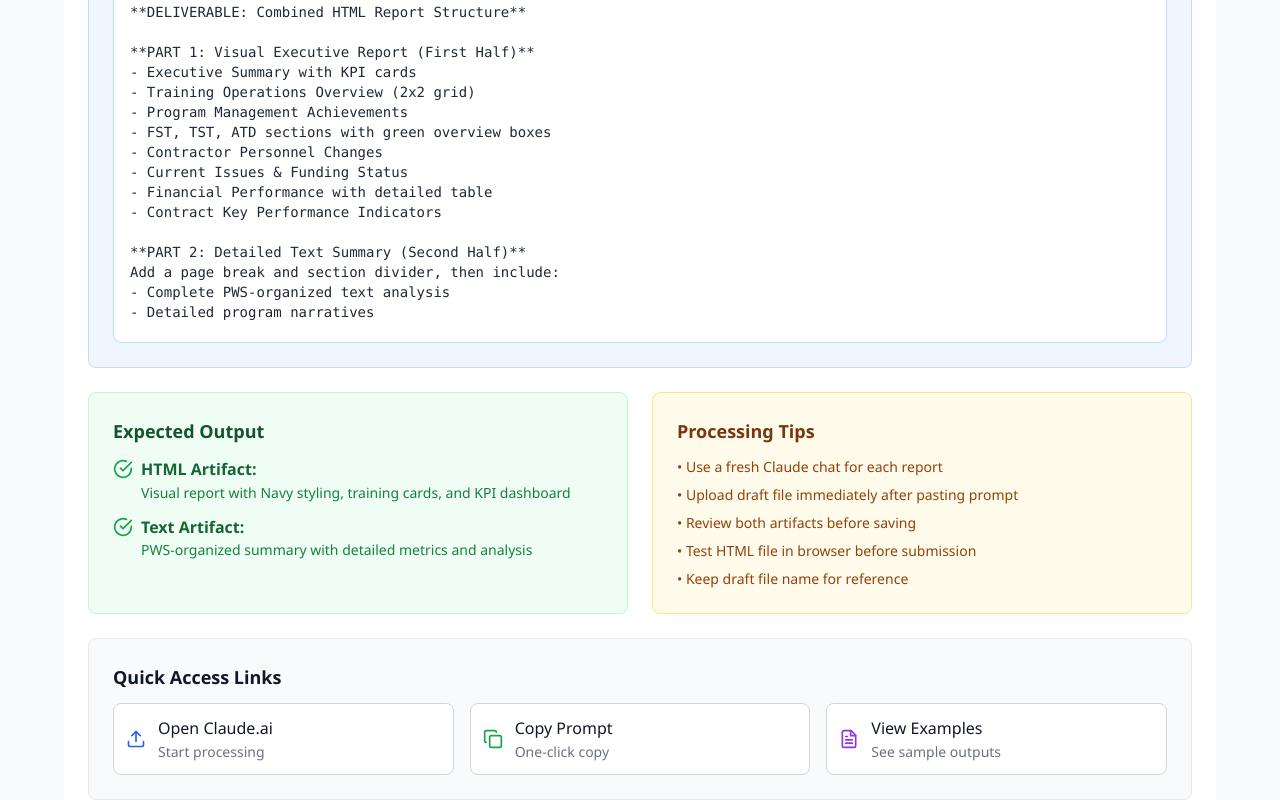
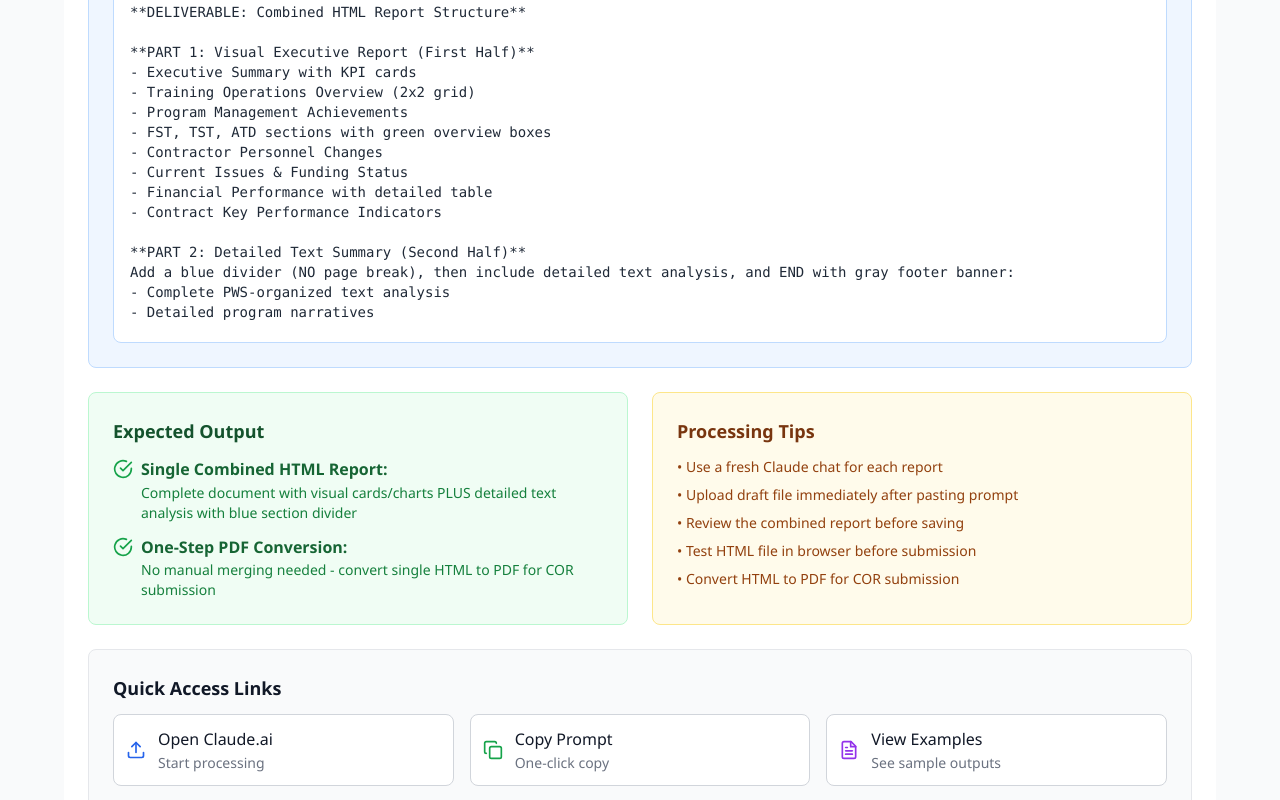
Before and after one commit to petrockc/NITC-report-generator, a React (Create React App) app: page / in a window 1280 px wide. Shown: the part 402-1202 px from the top of the page. Built offline with nearby package versions, Linux system fonts and the light colour scheme.

Commit message:
Move gray footer to end of report

```diff
--- a/src/components/ProcessingStation.js
+++ b/src/components/ProcessingStation.js
@@ -20,15 +20,16 @@ const ProcessingStation = () => {
 - Contract Key Performance Indicators
 
 **PART 2: Detailed Text Summary (Second Half)**
-Add a page break and section divider, then include:
+Add a blue divider (NO page break), then include detailed text analysis, and END with gray footer banner:
 - Complete PWS-organized text analysis
 - Detailed program narratives
 - Comprehensive financial breakdown
 - Full issue documentation
 - Next month objectives
+- Gray footer banner at the very end
 
-**Page Break CSS (Insert between Part 1 and Part 2):**
-<div class="page-break" style="page-break-before: always; margin-top: 3rem; padding-top: 2rem; border-top: 3px solid #1e40af;">
+**Blue Section Divider (NO page break, just visual separator):**
+<div style="margin-top: 3rem; padding-top: 2rem; border-top: 3px solid #1e40af;">
     <div style="text-align: center; background: #f1f5f9; padding: 1rem; margin-bottom: 2rem;">
         <h2 style="color: #1e40af; margin: 0;">DETAILED MONTHLY SUMMARY</h2>
         <p style="color: #64748b; margin: 0.5rem 0 0 0;">Comprehensive PWS-Organized Analysis</p>
@@ -38,13 +39,6 @@ Add a page break and section divider, then include:
 **Text Summary Structure (Part 2):**
 <div class="content" style="max-width: 1200px; margin: 0 auto; padding: 2rem; font-size: 0.95rem; line-height: 1.7; background: white;">
     <h1>NITC Monthly Report Summary - [Month] [Year]</h1>
-
-    <div style="background: #f8fafc; padding: 1.5rem; border-radius: 8px; margin: 1.5rem 0;">
-        <p><strong>Contract:</strong> N0017819D8663, Delivery Order N0018924F3006</p>
-        <p><strong>Contractor:</strong> Technical Systems Integration, Inc.</p>
-        <p><strong>Period:</strong> [Month] 1-31, [Year]</p>
-        <p><strong>Submitted to:</strong> Mrs. Shay Previllon, COR</p>
-    </div>
 
     <h2>Executive Summary</h2>
     [Detailed executive summary content]
@@ -69,6 +63,13 @@ Add a page break and section divider, then include:
 
     <h2>[Next Month] Objectives</h2>
     [Detailed next month planning]
+</div>
+
+**Gray Footer Banner (END of entire document):**
+<div class="footer">
+    <p><strong>Report Prepared By:</strong><br>Tony Moreno, Program Manager | <strong>Phone:</strong> (904) 738-2926</p>
+    <p><strong>Technical Systems Integration, Inc.</strong> | Contract N0017819D8663, Delivery Order N0018924F3006</p>
+    <p><strong>Submitted to:</strong> Mrs. Shay Previllon, Contracting Officer's Representative</p>
 </div>
 
 **Benefits of Combined Format:**
@@ -322,7 +323,7 @@ Each section must include a green highlight overview box before any cards or det
 </div>
 
 **CRITICAL: Generate Single Combined HTML Report**
-Create ONE comprehensive HTML artifact that includes both the visual report and detailed text summary. DO NOT create separate artifacts. The report should flow from visual executive summary to detailed analysis with a clear page break between sections.`;
+Create ONE comprehensive HTML artifact that includes both the visual report and detailed text summary. The report should flow from visual executive summary to detailed analysis with a blue section divider, ending with a professional gray footer containing all contact and contract information.`;
 
   const copyPrompt = () => {
     navigator.clipboard.writeText(standardPrompt);
@@ -353,13 +354,13 @@ Create ONE comprehensive HTML artifact that includes both the visual report and
     },
     {
       step: 5,
-      title: "Review Generated Reports",
-      details: "Claude will create two artifacts: HTML visual report and text summary. Review both for accuracy."
+      title: "Review Generated Report",
+      details: "Claude will create one comprehensive HTML artifact with both visual and detailed sections. Review for accuracy."
     },
     {
       step: 6,
       title: "Save & Submit",
-      details: "Copy HTML code to save as .html file. Copy text report for .txt/.pdf. Submit both to COR."
+      details: "Copy HTML code to save as .html file. Convert to PDF for COR submission. Single document contains everything."
     }
   ];
 
@@ -376,8 +377,8 @@ Create ONE comprehensive HTML artifact that includes both the visual report and
 
   const troubleshootingTips = [
     {
-      issue: "Claude doesn't generate both artifacts",
-      solution: "Ask: 'Please create the HTML report as one artifact and the text summary as a separate artifact.'"
+      issue: "Claude doesn't generate the combined report",
+      solution: "Ask: 'Please create ONE comprehensive HTML report that includes both the visual section and detailed text summary sections.'"
     },
     {
       issue: "Dates are inconsistent",
@@ -465,15 +466,15 @@ Create ONE comprehensive HTML artifact that includes both the visual report and
                 <div className="flex items-start">
                   <CheckCircle className="h-5 w-5 text-green-600 mr-2 mt-0.5 flex-shrink-0" />
                   <div>
-                    <strong className="text-green-800">HTML Artifact:</strong>
-                    <p className="text-green-700 text-sm">Visual report with Navy styling, training cards, and KPI dashboard</p>
+                    <strong className="text-green-800">Single Combined HTML Report:</strong>
+                    <p className="text-green-700 text-sm">Complete document with visual cards/charts PLUS detailed text analysis with blue section divider</p>
                   </div>
                 </div>
                 <div className="flex items-start">
                   <CheckCircle className="h-5 w-5 text-green-600 mr-2 mt-0.5 flex-shrink-0" />
                   <div>
-                    <strong className="text-green-800">Text Artifact:</strong>
-                    <p className="text-green-700 text-sm">PWS-organized summary with detailed metrics and analysis</p>
+                    <strong className="text-green-800">One-Step PDF Conversion:</strong>
+                    <p className="text-green-700 text-sm">No manual merging needed - convert single HTML to PDF for COR submission</p>
                   </div>
                 </div>
               </div>
@@ -484,9 +485,9 @@ Create ONE comprehensive HTML artifact that includes both the visual report and
               <ul className="space-y-2 text-amber-800 text-sm">
                 <li>• Use a fresh Claude chat for each report</li>
                 <li>• Upload draft file immediately after pasting prompt</li>
-                <li>• Review both artifacts before saving</li>
+                <li>• Review the combined report before saving</li>
                 <li>• Test HTML file in browser before submission</li>
-                <li>• Keep draft file name for reference</li>
+                <li>• Convert HTML to PDF for COR submission</li>
               </ul>
             </div>
           </div>
```
